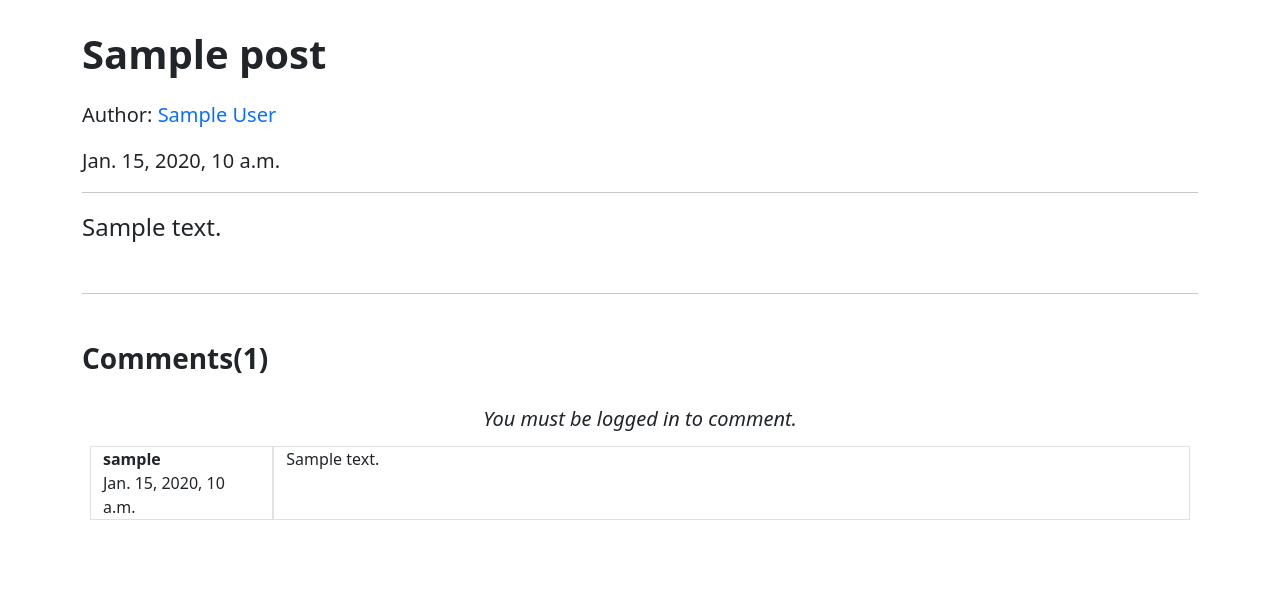
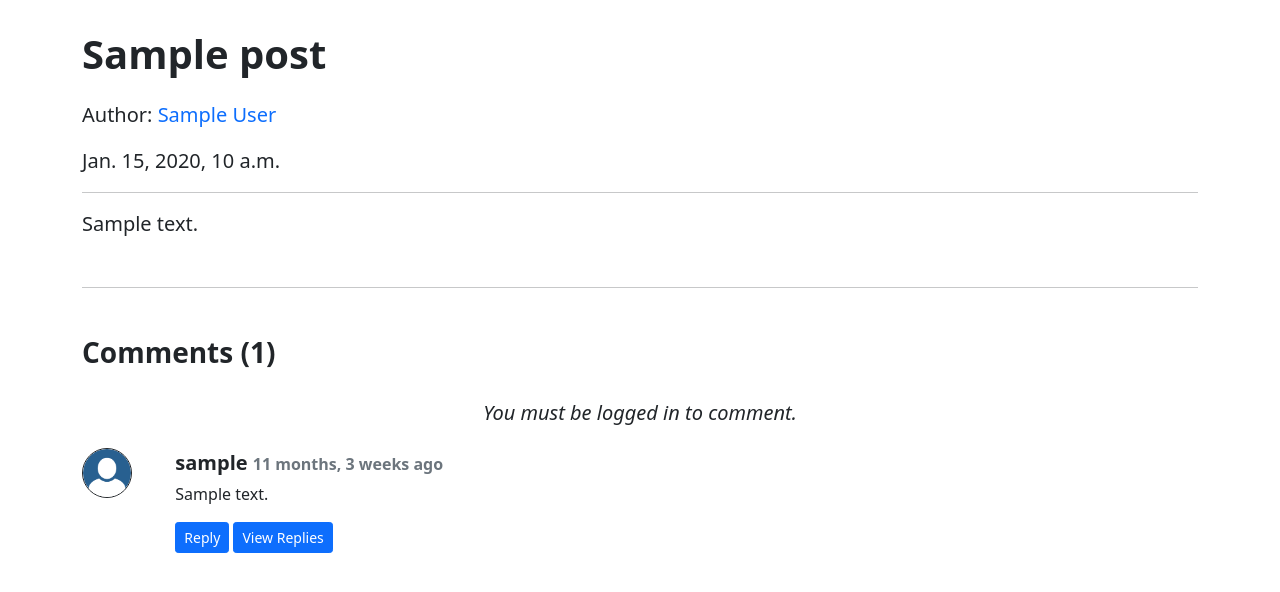
Before and after one commit to harsh-gautam/django_blog, a Django app: a page that uses templates/blog/post.html in a window 1280 px wide. Shown: the part 56-648 px from the top of the page. Run offline with Django 3.2, Linux system fonts and the light colour scheme; tables that the repository leaves empty hold one stand-in row (values such as "Sample post").

Commit message:
improved comments functionality

```diff
--- a/blog/models.py
+++ b/blog/models.py
@@ -21,3 +21,6 @@ class BlogComment(models.Model):
     post = models.ForeignKey(Post, on_delete=models.CASCADE)
     parent = models.ForeignKey('self', on_delete=models.CASCADE, null=True)
     timestamp = models.DateTimeField(default=timezone.now)
+
+    def __str__(self):
+        return self.comment[:15] + "..." + " by " + self.user.username
--- /dev/null
+++ b/blog/templatetags/extras.py
@@ -0,0 +1,7 @@
+from django import template
+
+register = template.Library()
+
+@register.filter(name='get_val')
+def get_val(dict, key):
+    return dict.get(key)
--- a/blog/views.py
+++ b/blog/views.py
@@ -1,5 +1,6 @@
 from django.shortcuts import render, redirect, Http404
 from blog.models import Post, BlogComment
+from blog.templatetags import extras
 
 # Create your views here.
 def blog_home(request):
@@ -9,9 +10,16 @@ def blog_home(request):
 
 def blog_post(request, slug):
     post = Post.objects.filter(slug=slug).first()
-    comments = BlogComment.objects.filter(post=post)
-    # print(comments)
-    context = {"post": post, "comments": comments}
+    comments = BlogComment.objects.filter(post=post, parent=None)
+    replies = BlogComment.objects.filter(post=post).exclude(parent=None)
+    replyDict = {}
+    for reply in replies:
+        if reply.parent.com_id not in replyDict.keys():
+            replyDict[reply.parent.com_id] = [reply]
+        else:
+            replyDict[reply.parent.com_id].append(reply)
+    # print(replyDict)
+    context = {"post": post, "comments": comments, "replyDict": replyDict}
     return render(request, 'blog/post.html', context)
 
 def post_comment(request):
@@ -22,7 +30,14 @@ def post_comment(request):
         post_id = request.POST['post_id']
         post = Post.objects.get(post_id=post_id)
 
-        comment = BlogComment(comment=comment, user=user, post=post)
+        parentComId = request.POST['parentComId']
+
+        if parentComId == "":
+
+            comment = BlogComment(comment=comment, user=user, post=post)
+        else:
+            parent = BlogComment.objects.get(com_id=parentComId)
+            comment = BlogComment(comment=comment, user=user, post=post, parent=parent)
         comment.save()
 
         return redirect(f'/blog/{post.slug}')
--- a/templates/blog/post.html
+++ b/templates/blog/post.html
@@ -1,41 +1,99 @@
 {% extends 'base.html' %}
+{% load static %}
 
 {% block title %}
 Blog-Post
 {% endblock title %}
 
 {% block content %}
+{% load humanize %}
+{% load extras %}
 <div class="container my-4">
     <p class="title fs-1 fw-bold my-3">{{ post.title }}</p>
     <p class="author fs-5 fw-lighter">Author: <a href="#" class="text-decoration-none">{{ post.author }}</a></p>
     <p class="fs-5 fw-lighter">{{ post.timestamp }}</p>
     <hr class="my-3">
-    <p class="fs-4 lh-base">{{ post.content }}</p>
+    <p class="fs-5 lh-base">{{ post.content }}</p>
     <hr class="my-5">
-    <h3 class="fw-bolder mb-4">Comments({{comments.count}})</h3>
+    <h3 class="fw-bolder mb-4">Comments ({{comments.count}})</h3>
     {% if user.is_authenticated %}
-    <form action="/blog/post_comment" method="post" class="row g-3 mx-1"> {% csrf_token %}
+    <form action="/blog/post_comment" method="post" class="row g-3 mb-4 mx-1"> {% csrf_token %}
         <input type="hidden" name="post_id" value="{{ post.post_id }}">
+        <input type="hidden" name="parentComId" value="">
         <div class="col-11">
             <label for="inputComment" class="visually-hidden">Comment Text</label>
-            <input type="text" class="form-control" name="comment" id="inputComment" placeholder="Enter your comment here">
-          </div>
-          <div class="col-1">
-            <button type="submit" class="btn btn-primary mb-3">Comment</button>
-          </div>
+            <textarea class="form-control" name="comment" id="inputComment" placeholder="Enter your comment here"
+                rows=2></textarea>
+        </div>
+        <div class="col-1">
+            <button type="submit" class="btn btn-primary pt-4 pb-4">Comment</button>
+        </div>
     </form>
     {% else %}
     <p class="m-2 p-1 fs-5 fst-italic text-center">You must be logged in to comment.</p>
     {% endif %}
-    <div class="row m-2">
+    <div class="row mt-3 mb-2 me-2">
         {% for comment in comments %}
-        <div class="col-2 border mb-2">
-            <b class="mb-0">{{comment.user.username}}</b>
-            <p class="mb-0">{{comment.timestamp}}</p>
+        <div class="col-1 mb-4 align-items-center">
+            <img class="border border-dark rounded-circle" src="{% static 'blog/images/profile.png' %}"
+                alt="user profile image" width="50px" height="50px" />
         </div>
-        <div class="col-10 border mb-2">
-            {{comment.comment}}
+        <div class="col-11 mb-4">
+            <p class="mb-1 fs-5 fw-bold">{{ comment.user.username }} <span class="fs-6 text-muted">
+                    {{comment.timestamp|naturaltime }}</span></p>
+            <p>{{comment.comment}}</p>
+            <button class="btn btn-sm btn-primary" type="button" data-bs-toggle="collapse"
+                data-bs-target="#collapseReply{{comment.com_id}}" aria-expanded="false"
+                aria-controls="collapseReply{{comment.com_id}}">
+                Reply
+            </button>
+            <button class="btn btn-sm btn-primary" type="button" data-bs-toggle="collapse"
+                data-bs-target="#viewReply{{comment.com_id}}" aria-expanded="false"
+                aria-controls="viewReply{{comment.com_id}}">
+                View Replies
+            </button>
+            <div class="collapse" id="collapseReply{{comment.com_id}}">
+                <div class="card card-body border-0 px-2 pb-0">
+                    {% if user.is_authenticated %}
+                    <form action="/blog/post_comment" method="post" class="row g-3"> {% csrf_token %}
+                        <input type="hidden" name="parentComId" value="{{ comment.com_id }}">
+                        <input type="hidden" name="post_id" value="{{ post.post_id }}">
+                        <div class="col-11">
+                            <label for="inputComment" class="visually-hidden">Reply Text</label>
+                            <textarea class="form-control" name="comment" id="inputComment"
+                                placeholder="Enter your reply here" rows=1></textarea>
+                        </div>
+                        <div class="col-1">
+                            <button type="submit" class="btn btn-primary py-2">Reply</button>
+                        </div>
+                    </form>
+                    {% else %}
+                    <p class="m-2 p-1 fs-5 fst-italic text-center">You must be logged in to comment.</p>
+                    {% endif %}
+                </div>
+            </div>
+            {% for reply in replyDict|get_val:comment.com_id %}
+            <div class="collapse" id="viewReply{{comment.com_id}}">
+                <div class="row mt-3 mb-2 me-2">
+                    <div class="col-1 mb-4 align-items-center">
+                        <img class="border border-dark rounded-circle" src="{% static 'blog/images/profile.png' %}"
+                            alt="user profile image" width="50px" height="50px" />
+                    </div>
+                    <div class="col-11 mb-4">
+                        <p class="mb-1 fs-5 fw-bold">{{ reply.user }} <span class="fs-6 text-muted">
+                                {{reply.timestamp|naturaltime }}</span></p>
+                        <p>{{reply.comment}}</p>
+                        <button class="btn btn-sm btn-primary" type="button" data-bs-toggle="collapse"
+                            data-bs-target="#collapseReply{{comment.com_id}}" aria-expanded="false"
+                            aria-controls="collapseReply{{comment.com_id}}">
+                            Reply
+                        </button>
+                    </div>
+                </div>
+            </div>
+            {% endfor %}
         </div>
+
         {% endfor %}
     </div>
 
```
Also changed, not shown: django_blog/settings.py (+10 -0 lines), blog/templatetags/__init__.py (added), static/blog/images/profile.png (added).
